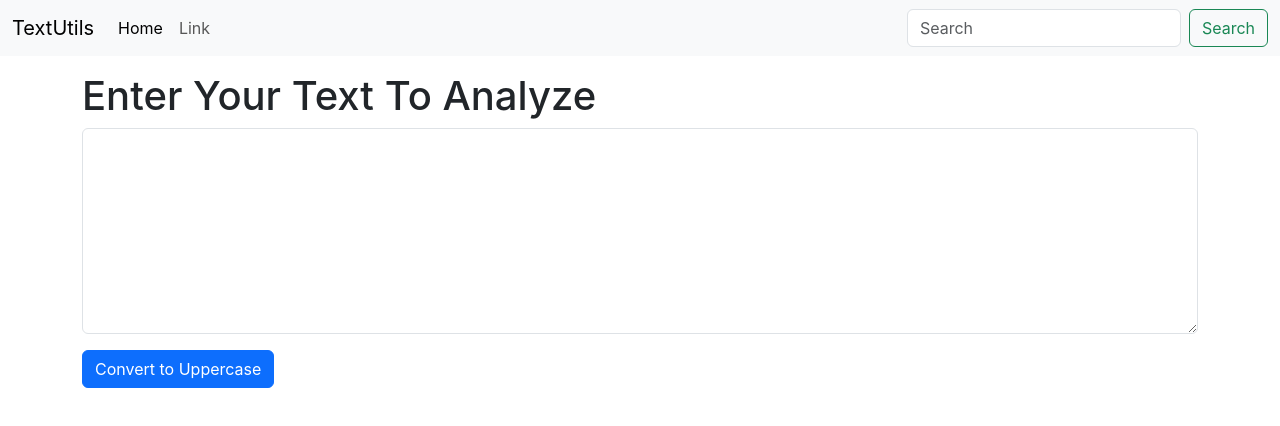
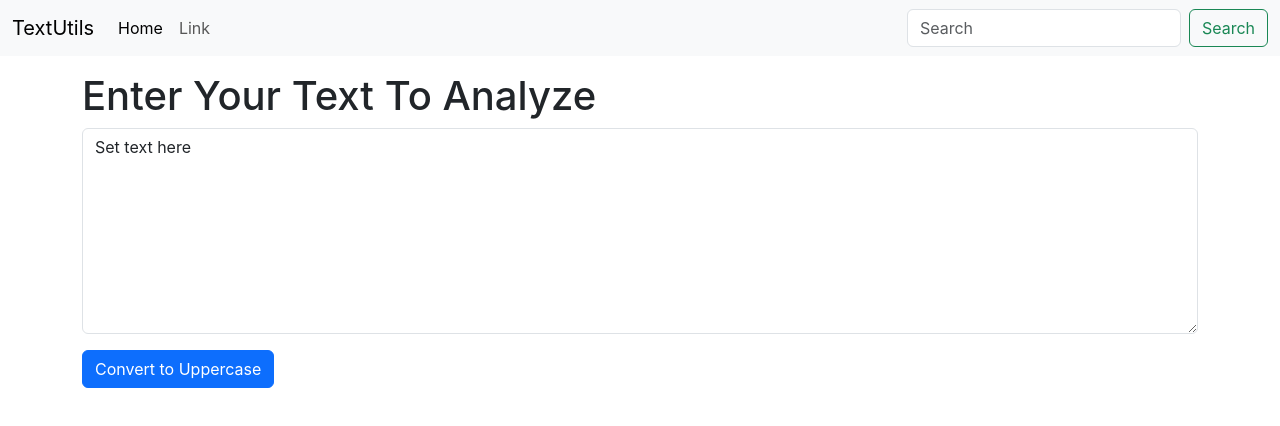
Before and after one commit to sonu355/textutils, a React (Create React App) app: page / in a window 1280 px wide. Shown: the top 426 px of the page. Built offline with nearby package versions, Linux system fonts and the light colour scheme.

Commit message:
text converted to uppercase succesfully

```diff
--- a/src/components/TextForm.js
+++ b/src/components/TextForm.js
@@ -1,13 +1,25 @@
-import React from "react";
+import React, {useState} from "react";
 
 const TextForm = (props) => {
+    const[text, setText] = useState('Set text here')
+
+    const handleUpClick = () => {
+        console.log("uppercase is clicked" + text)
+        let newText = text.toUpperCase()
+        setText(newText)
+    }
+
+    const handleOnChange = (e) => {
+        console.log("onchnage")
+        setText(e.target.value)
+    }
     return (
         <>
             <h1>{props.heading}</h1>
             <div className="mb-3">
-            <textarea class="form-control" id="myBox" rows="8"></textarea>
+                <textarea className="form-control" onChange={handleOnChange} value={text} id="myBox" rows="8"></textarea>
             </div>
-        <button className="btn btn-primary">Convert to Uppercase</button>
+            <button className="btn btn-primary" onClick={handleUpClick}>Convert to Uppercase</button>
         </>
     );
 };
```
Lines whose indentation alone changed are shown as unchanged.
